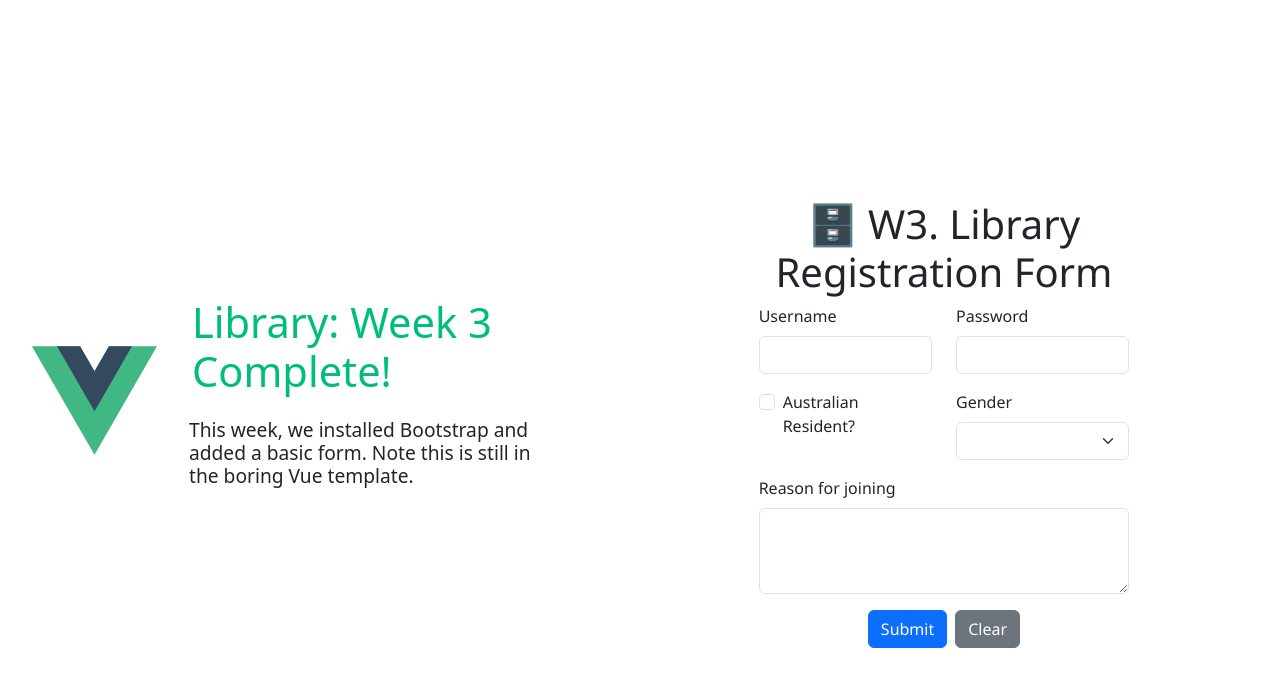
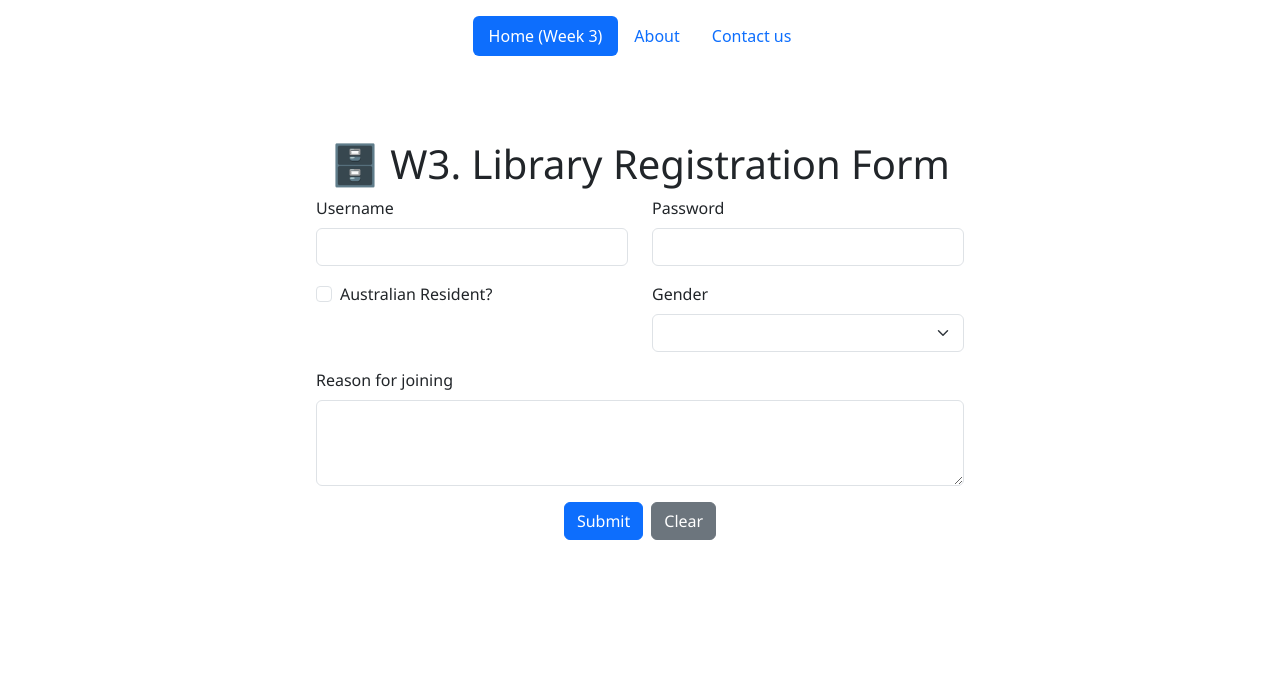
Before and after one commit to Monash-FIT5032/NoMash-Library, a Vue app: page / in a window 1280 px wide. Shown: the top 686 px of the page. Built offline with nearby package versions, Linux system fonts and the light colour scheme.

Commit message:
Week 3: Part 2 (now using responsive bootstrap template)

```diff
--- a/src/App.vue
+++ b/src/App.vue
@@ -1,16 +1,12 @@
 <script setup>
-import HelloWorld from './components/HelloWorld.vue'
 import JSONLab from './components/JSONLab.vue'
+import BHeader from './components/BHeader.vue'
 import LibraryRegistrationForm from './components/LibraryRegistrationForm.vue'
 </script>
 
 <template>
   <header>
-    <img alt="Vue logo" class="logo" src="./assets/logo.svg" width="125" height="125" />
-
-    <div class="wrapper">
-      <HelloWorld msg="Library: Week 3 Complete!" />
-    </div>
+    <BHeader />
   </header>
 
   <main>
@@ -20,7 +16,7 @@
 </template>
 
 <style scoped>
-header {
+/* header {
   line-height: 1.5;
 }
 
@@ -45,5 +41,5 @@
     place-items: flex-start;
     flex-wrap: wrap;
   }
-}
+} */
 </style>
--- /dev/null
+++ b/src/components/BHeader.vue
@@ -0,0 +1,52 @@
+<template>
+  <!-- Using Bootstrap's Header template (starter code) -->
+  <!-- https://getbootstrap.com/docs/5.0/examples/headers/ -->
+  <div class="container">
+    <header class="d-flex justify-content-center py-3">
+      <ul class="nav nav-pills">
+        <li class="nav-item">
+          <a href="#" class="nav-link active" aria-current="page">Home (Week 3)</a>
+        </li>
+        <li class="nav-item"><a href="#" class="nav-link">About</a></li>
+        <li class="nav-item"><a href="#" class="nav-link">Contact us</a></li>
+      </ul>
+    </header>
+  </div>
+</template>
+
+<style scoped>
+.b-example-divider {
+  height: 3rem;
+  background-color: rgba(0, 0, 0, 0.1);
+  border: solid rgba(0, 0, 0, 0.15);
+  border-width: 1px 0;
+  box-shadow:
+    inset 0 0.5em 1.5em rgba(0, 0, 0, 0.1),
+    inset 0 0.125em 0.5em rgba(0, 0, 0, 0.15);
+}
+
+.form-control-dark {
+  color: #fff;
+  background-color: var(--bs-dark);
+  border-color: var(--bs-gray);
+}
+.form-control-dark:focus {
+  color: #fff;
+  background-color: var(--bs-dark);
+  border-color: #fff;
+  box-shadow: 0 0 0 0.25rem rgba(255, 255, 255, 0.25);
+}
+
+.bi {
+  vertical-align: -0.125em;
+  fill: currentColor;
+}
+
+.text-small {
+  font-size: 85%;
+}
+
+.dropdown-toggle {
+  outline: 0;
+}
+</style>
--- a/src/components/HelloWorld.vue
+++ /dev/null
@@ -1,43 +0,0 @@
-<script setup>
-defineProps({
-  msg: {
-    type: String,
-    required: true
-  }
-})
-</script>
-
-<template>
-  <div class="greetings">
-    <h1 class="green">{{ msg }}</h1>
-    <h3>
-      This week, we installed Bootstrap and added a basic form. Note this is still in the boring Vue
-      template.
-    </h3>
-  </div>
-</template>
-
-<style scoped>
-h1 {
-  font-weight: 500;
-  font-size: 2.6rem;
-  position: relative;
-  top: -10px;
-}
-
-h3 {
-  font-size: 1.2rem;
-}
-
-.greetings h1,
-.greetings h3 {
-  text-align: center;
-}
-
-@media (min-width: 1024px) {
-  .greetings h1,
-  .greetings h3 {
-    text-align: left;
-  }
-}
-</style>
--- a/src/main.js
+++ b/src/main.js
@@ -1,6 +1,6 @@
-import './assets/main.css'
+// import './assets/main.css'
+// import '@/assets/style.css'
 import 'bootstrap/dist/css/bootstrap.min.css'
-// import '@/assets/style.css'
 
 import { createApp } from 'vue'
 import App from './App.vue'
```
